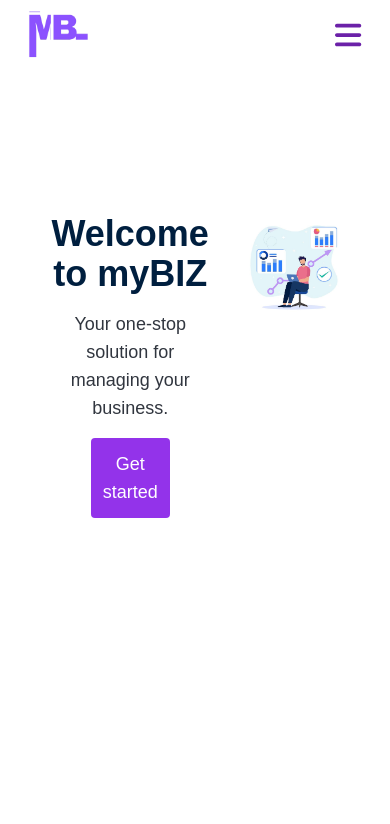
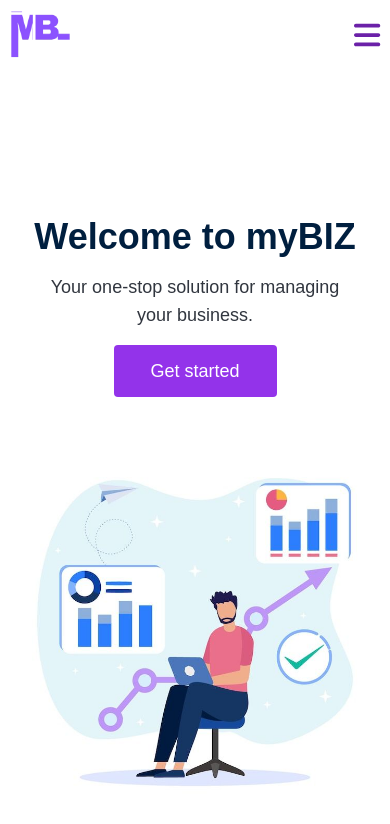
Before and after one commit to CHIGODI/BusinessManager, a Next.js app in the folder mybiz-frontend/: page /home in a window 390 px wide. Shown: the top 824 px of the page. Built offline with nearby package versions, Linux system fonts and the light colour scheme.

Commit message:
Make homepage hero section responsive

```diff
--- a/mybiz-frontend/app/home/page.js
+++ b/mybiz-frontend/app/home/page.js
@@ -4,9 +4,9 @@ import Footer from './components/Footer';
 export default function LandingPage() {
 
     return (
-        <div className="h-screen ml-[5%] mr-[5%]">
+        <div className="h-screen md:ml-[5%] md:mr-[5%]">
             <NavBar />
-            <section className="flex flex-row md:flex-row justify-between px-8 py-16 gap-10">
+            <section className="flex flex-col justify-between px-8 py-16 gap-10 md:flex-row">
                 <div className="md:w-1/2 flex flex-col items-center mt-[8%] text-center">
                     <header>
                         <h2 className="text-4xl font-bold text-[#001F3F] pb-4 ">
```
